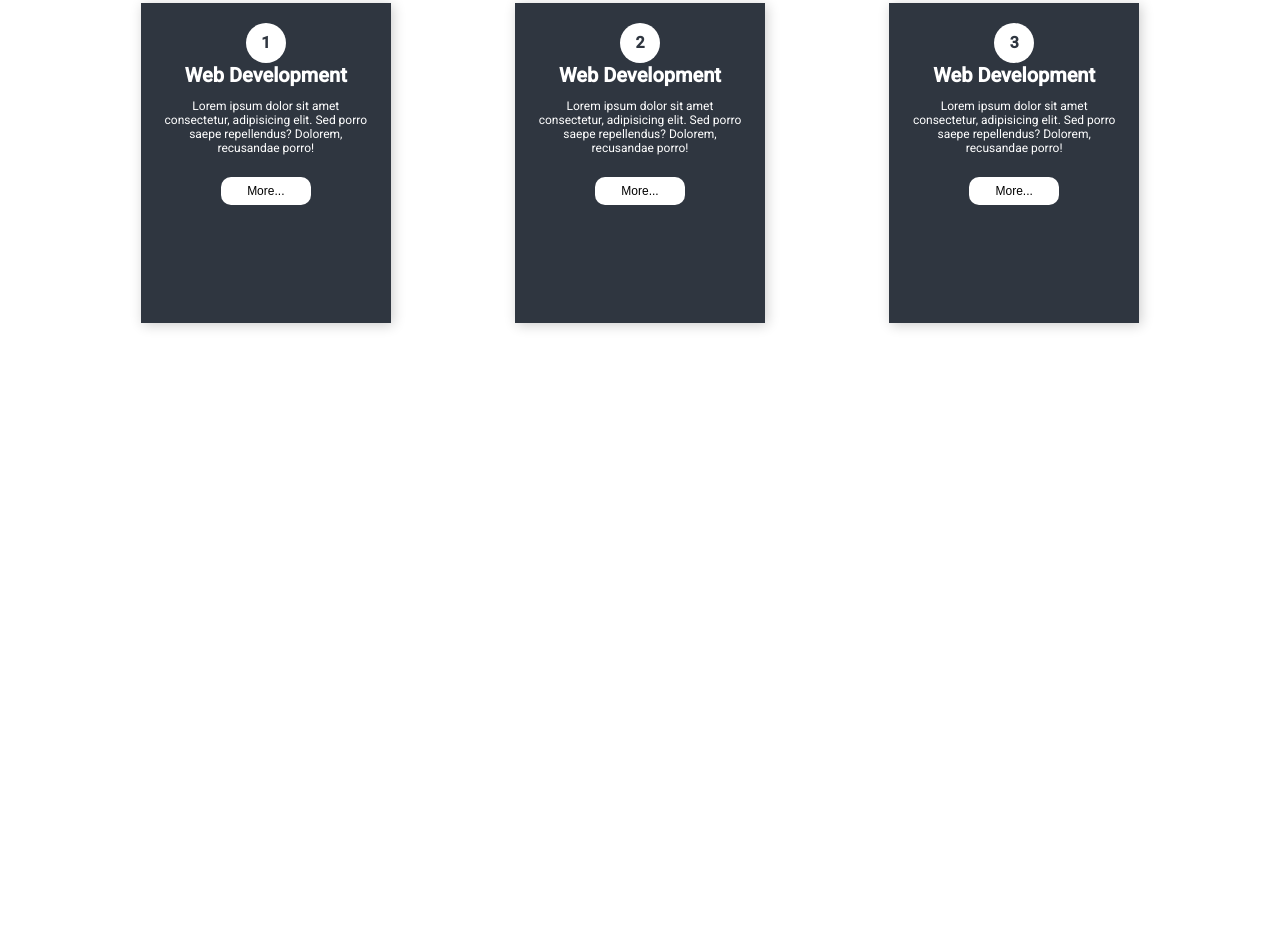
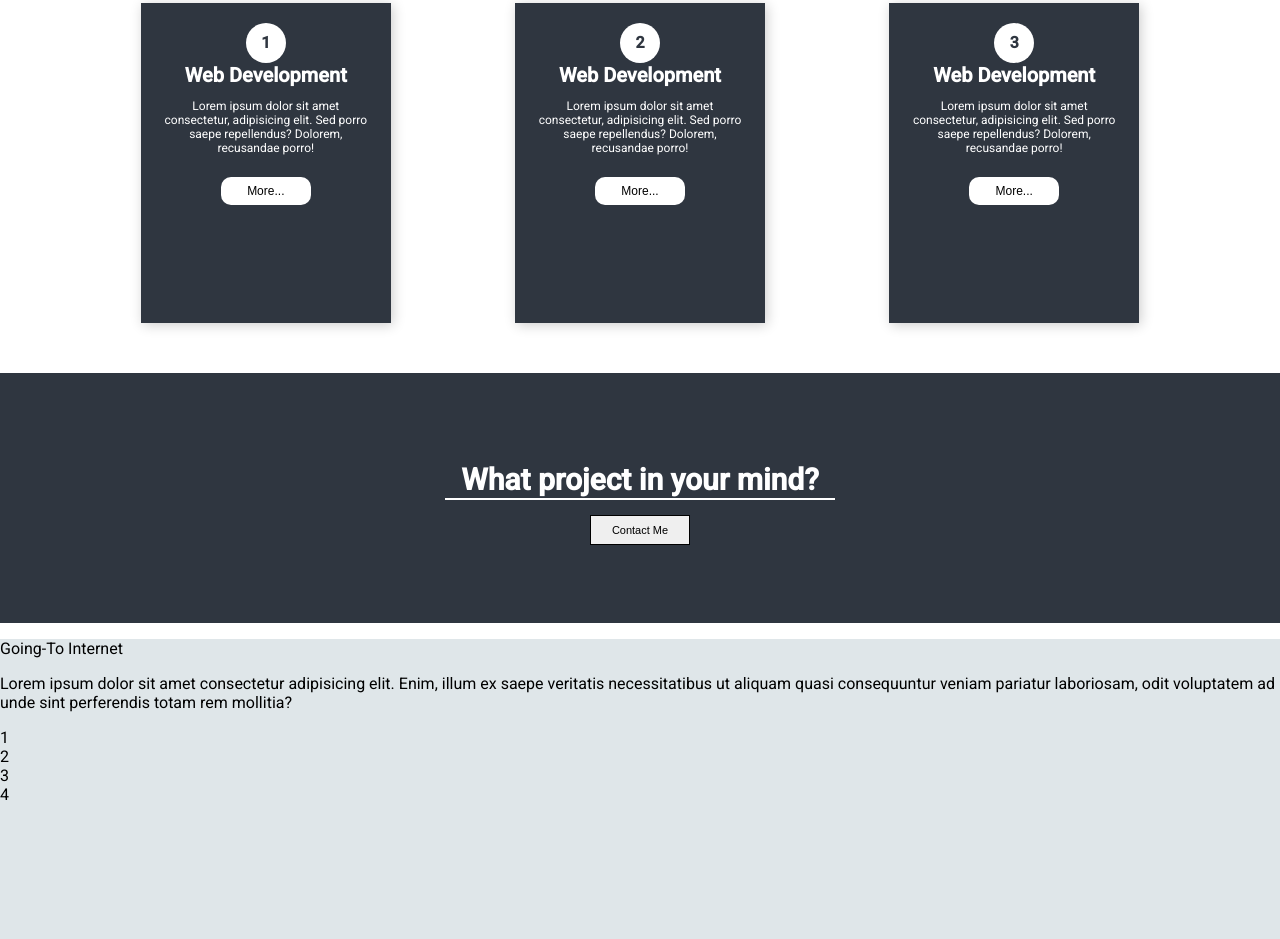
Before and after one commit to LumiNovryM/Duplicate-Web, a plain HTML site: page index.html in a window 1280 px wide. Shown: the part 1025-1964 px from the top of the page. Before the commit the page ends 1398 px from the top, so only its background shows below. Drawn offline with Linux system fonts and the light colour scheme.

Commit message:
membuat footer-1

```diff
--- a/css/style.css
+++ b/css/style.css
@@ -233,3 +233,42 @@ body{
     border: none;
     font-size: 12px;
 }
+
+.contact{
+    width: 100%;
+    height: 250px;
+    background-color: #2f3640;
+    display: flex;
+    flex-direction: column;
+    justify-content: center;
+    align-items: center;
+}
+
+.contact p{
+    font-size: 30px;
+    color: white;
+    font-weight: bold;
+    margin-bottom: 13px;
+    line-height: 0;
+}
+
+.garis{
+    width: 390px;
+    height: 5px;
+    border-bottom: 2px solid white;
+    margin-bottom: 15px;
+}
+
+.contact button{
+    width: 100px;
+    height: 30px;
+    font-size: 11px;
+    border: 1px solid black;
+}
+
+.footer{
+    width: 100%;
+    height: 300px;
+    background-color: #dfe6e9;
+
+}
--- a/index.html
+++ b/index.html
@@ -92,5 +92,26 @@
         </div>
     </div>
 
+    <!-- Contact -->
+    <div class="contact">
+        <p>What project in your mind?</p>
+        <div class="garis"></div>
+        <button>Contact Me</button>
+    </div>
+
+
+    <!-- Footer -->
+    <div class="footer">
+        <p>Going-To Internet</p>
+        <p>Lorem ipsum dolor sit amet consectetur adipisicing elit. Enim, illum ex saepe veritatis necessitatibus ut aliquam quasi consequuntur veniam pariatur laboriosam, odit voluptatem ad unde sint perferendis totam rem mollitia?</p>
+
+        <div class="list-icon">
+            <div>1</div>
+            <div>2</div>
+            <div>3</div>
+            <div>4</div>
+        </div>
+    </div>
+
 </body>
 </html>
```
